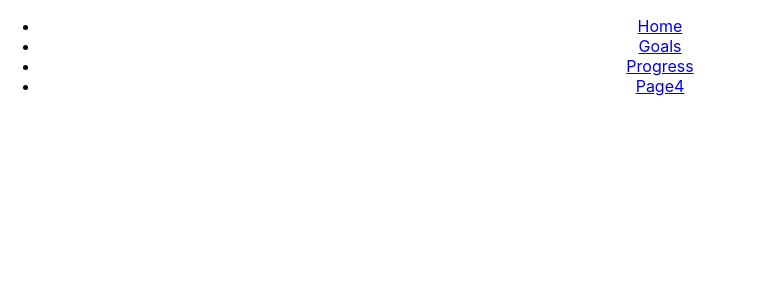
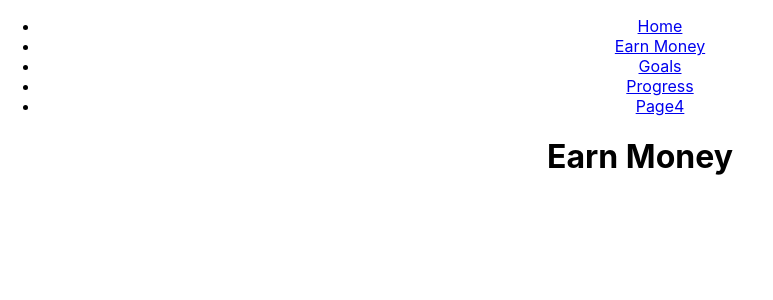
Before and after one commit to Natnael92460/summer-of-tech-money-101, a React (Create React App) app: page /EarnMoney in a window 1280 px wide. Shown: the top 300 px of the page, without its empty margins (0-773 px from the left). Built offline with nearby package versions, Linux system fonts and the light colour scheme.

Commit message:
Add one page

```diff
--- a/src/App.js
+++ b/src/App.js
@@ -3,6 +3,7 @@ import { BrowserRouter as Router, Switch, Route, Link } from "react-router-dom";
 import logo from "./logo.svg";
 import "./App.css";
 import { Home } from "./pages/Home";
+import { EarnMoney } from "./pages/EarnMoney";
 import { Goals } from "./pages/Goals";
 import { Progress } from "./pages/Progress";
 import { Page4 } from "./pages/page4";
@@ -16,6 +17,9 @@ function App() {
             <ul>
               <li>
                 <Link to="/">Home</Link>
+              </li>
+              <li>
+                <Link to="/EarnMoney">Earn Money</Link>
               </li>
               <li>
                 <Link to="/goals">Goals</Link>
@@ -32,7 +36,9 @@ function App() {
             <Route exact path="/">
               <Home />
             </Route>
-
+            <Route path="/EarnMoney">
+              <EarnMoney />
+            </Route>
             <Route path="/goals">
               <Goals />
             </Route>
--- /dev/null
+++ b/src/pages/EarnMoney.jsx
@@ -0,0 +1,7 @@
+export const EarnMoney = () => {
+    return (
+      <div>
+        <h1>Earn Money</h1>
+      </div>
+    );
+  };
```
